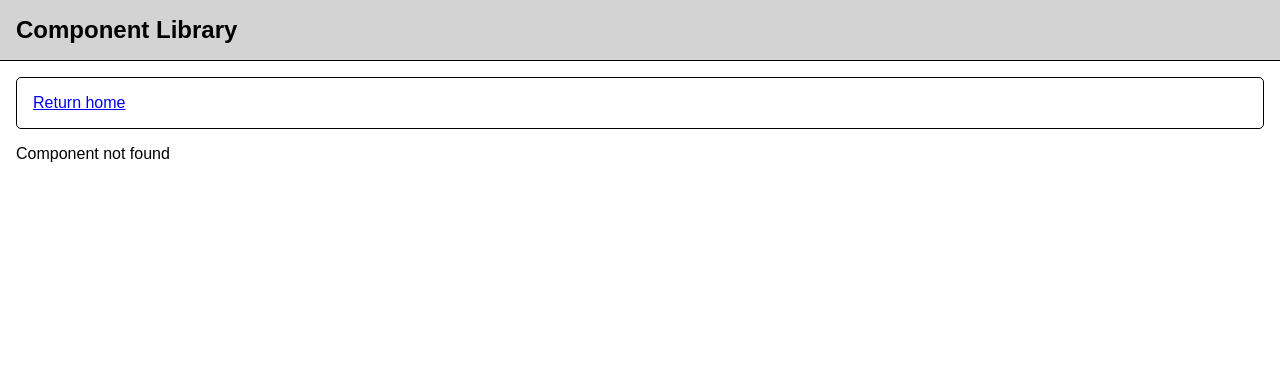
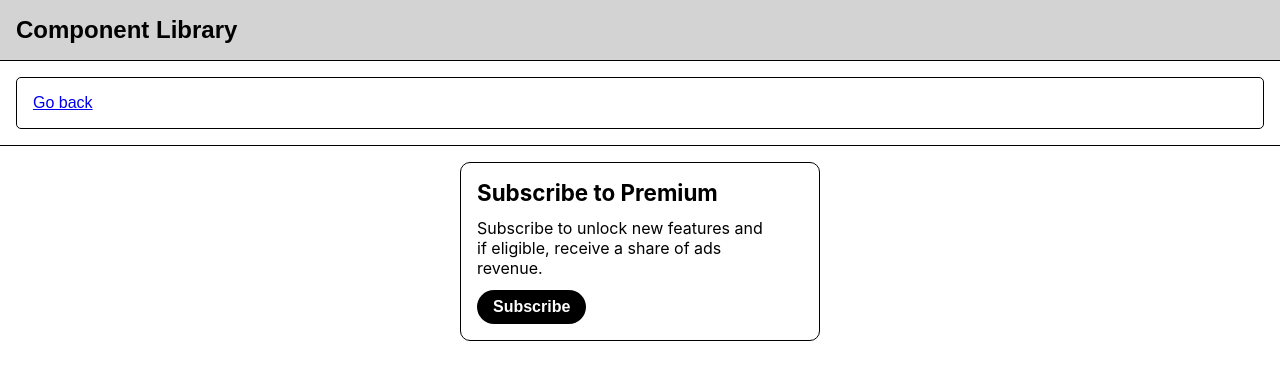
Before and after one commit to aflo7/component-library, a React (Vite) app: page /#/subscribe in a window 1280 px wide. Before the commit this address had no page. Shown: the top 380 px of the page. Built offline with nearby package versions, Linux system fonts and the light colour scheme.

Commit message:
added subscribe to premium component

```diff
--- a/src/App.jsx
+++ b/src/App.jsx
@@ -20,6 +20,7 @@ import { default as CarbonWebButton } from './components/carbonweb/Button';
 import { default as BeeHexNavigation } from './components/beehex/Navigation';
 import { default as BatteriNavigation } from './components/batterii/Navigation';
 import { default as SoharsNavigation } from './components/sohars/Navigation';
+import Subscribe from './components/twitter/Subscribe';
 
 export const Home = () => {
   return (
@@ -34,6 +35,10 @@ export const Home = () => {
     >
       <Link to="/avixa">
         <div className="home-link">Avixa Navigation Component</div>
+      </Link>
+
+      <Link to="/subscribe">
+        <div className="home-link">"Subscribe To Premium" Component</div>
       </Link>
 
       <Link to="/vista">
@@ -131,6 +136,8 @@ export default function App() {
           <Route path="/batterii" element={<BatteriNavigation />} />
           <Route path="/sohars" element={<SoharsNavigation />} />
           <Route path="/marketplace" element={<FacebookSidebar />} />
+          <Route path="/subscribe" element={<Subscribe />} />
+
           <Route path="/innovation-card" element={<InnovationCard />} />
 
 
--- /dev/null
+++ b/src/components/twitter/Subscribe.jsx
@@ -0,0 +1,28 @@
+
+import './subscribe.scss';
+import { Link } from 'react-router-dom';
+
+const Subscribe = () => {
+  return (
+    <>
+      <Link to="/">
+        <div className="back-link-wrapper">
+          <div className="back-link">Go back</div>
+        </div>
+      </Link>
+
+      <div className="subscribe-wrapper">
+        <div className="subscribe">
+          <p className="subscribe-to-premium-text">Subscribe to Premium</p>
+          <p>
+            Subscribe to unlock new features and if eligible, receive a share of
+            ads revenue.
+          </p>
+          <button className="subscribe-btn">Subscribe</button>
+        </div>
+      </div>
+    </>
+  );
+};
+
+export default Subscribe;
--- /dev/null
+++ b/src/components/twitter/subscribe.scss
@@ -0,0 +1,34 @@
+.subscribe-wrapper {
+  font-family: TwitterChirp, -apple-system, BlinkMacSystemFont, 'Segoe UI',
+    Roboto, Helvetica, Arial, sans-serif;
+  max-width: 360px;
+  border: 1px solid black;
+  border-radius: 10px;
+  padding: 1rem;
+  margin: 0 auto;
+  margin-top: 1rem;
+
+  .subscribe {
+    max-width: 300px;
+    display: flex;
+    flex-direction: column;
+    gap: 0.75rem;
+  }
+
+  .subscribe-to-premium-text {
+    font-weight: bold;
+    font-size: 1.4rem;
+  }
+
+  .subscribe-btn {
+    width: fit-content;
+    font-weight: bold;
+    background-color: black;
+    color: white;
+    cursor: pointer;
+    border: none;
+    border-radius: 1000px;
+    padding: 0.5rem 1rem;
+    font-size: 1rem;
+  }
+}
```
